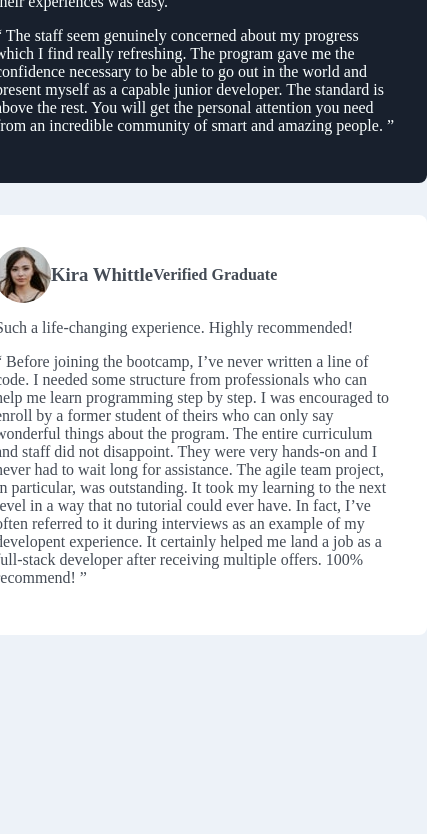
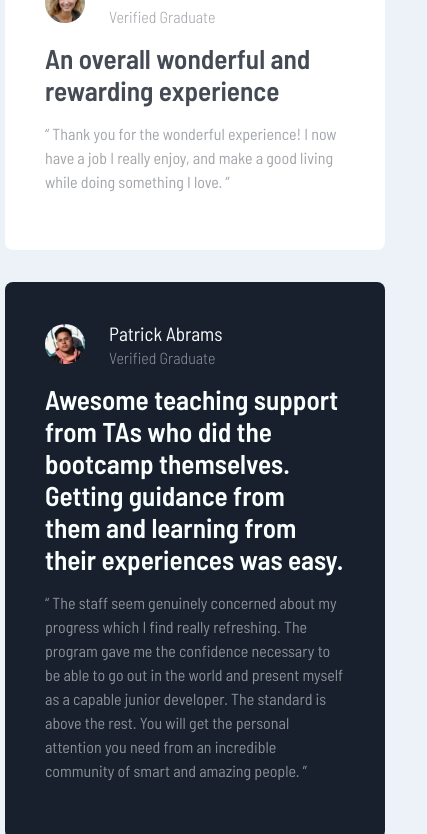
Before and after one commit to jrdotel/vmlyr-challenges, a plain HTML site: page challenge-3/challenge-3.html in a window 390 px wide. Shown: the part 1166-2000 px from the top of the page, 427 px wide, since content can reach past the window. Before the commit the page ends 1873 px from the top, so only its background shows below. Drawn offline with Linux system fonts and the light colour scheme; a web font is replaced by a local one.

Commit message:
mobile styling almost complete

```diff
--- a/challenge-3/challenge-3.html
+++ b/challenge-3/challenge-3.html
@@ -12,8 +12,10 @@
         <div class="card s1">
         <div class="header">
             <img src="../challenge-3/images/image-daniel.jpg" alt="Profile picture of Daniel" class="profile">
-            <h3 class="name">Daniel Clifford</h3>
-            <h4 class="subtitle">Verified Graduate</h4>
+            <dl class="title">
+                <dt class="name">Daniel Clifford</dt>
+                <dd class="status">Verified Graduate</dd>
+            </dl>
         </div>
         <p class="quote-1">
             I received a job offer mid-course, and the subjects I learned were current, if not more so, in the company I joined. I honestly feel I got every penny’s worth.
@@ -25,8 +27,10 @@
         <div class="card s2">
             <div class="header">
                 <img src="../challenge-3/images/image-jonathan.jpg" alt="Profile picture of Jonathan" class="profile">
-                <h3 class="name">Jonathan Walters</h3>
-                <h4 class="ubtitle">Verified Graduate</h4>
+                <dl class="title">
+                    <dt class="name">Jonathan Walters</dt>
+                    <dd class="status">Verified Graduate</dd>
+                </dl>
             </div>
             <p class="quote-1">
                 The team was very supportive and kept me motivated
@@ -38,8 +42,10 @@
         <div class="card s3 dark-text">
             <div class="header">
                 <img src="../challenge-3/images/image-jeanette.jpg" alt="Profile picture of Jeanette" class="profile">
-                <h3 class="name">Jeanette Harmon</h3>
-                <h4 class="subtitle">Verified Graduate</h4>
+                <dl class="title">
+                    <dt class="name">Jeanette Harmon</dt>
+                    <dd class="status">Verified Graduate</dd>
+                </dl>
             </div>
             <p class="quote-1">
                 An overall wonderful and rewarding experience
@@ -51,8 +57,10 @@
         <div class="card s4">
             <div class="header">
                 <img src="../challenge-3/images/image-patrick.jpg" alt="Profile picture of Patrick" class="profile">
-                <h3 class="name">Patrick Abrams</h3>
-                <h4 class="subtitle">Verified Graduate</h4>
+                <dl class="title">
+                    <dt class="name">Patrick Abrams</dt>
+                    <dd class="status">Verified Graduate</dd>
+                </dl>
             </div>
             <p class="quote-1">
                 Awesome teaching support from TAs who did the bootcamp themselves. Getting guidance from them and learning from their experiences was easy.
@@ -64,8 +72,10 @@
         <div class="card s5 dark-text">
             <div class="header">
                 <img src="../challenge-3/images/image-kira.jpg" alt="Profile picture of Kira" class="profile">
-                <h3 class="name">Kira Whittle</h3>
-                <h4 class="subtitle">Verified Graduate</h4>
+                <dl class="title">
+                    <dt class="name">Kira Whittle</dt>
+                    <dd class="status">Verified Graduate</dd>
+                </dl>
             </div>
             <p class="quote-1">
                 Such a life-changing experience. Highly recommended!
--- a/challenge-3/styles/c3-styles.scss
+++ b/challenge-3/styles/c3-styles.scss
@@ -1,29 +1,30 @@
 //Fonts
-@import url('https://fonts.google.com/specimen/Barlow+Semi+Condensed');
+@import url('https://fonts.googleapis.com/css2?family=Barlow+Semi+Condensed:wght@200;300;400;600&display=swap');
 
 
 //Variables
 $accent: #a775f0;
+$dark-text: #444b55;
 $light-text: #faffff;
-$dark-text: #444b55;
 
 
 //Styles
 body {
+    align-content: center;
     background-color: #edf2f8;
-    align-content: center;
     padding: 4rem 1rem;
 }
 
 .container {
+    font-family: 'Barlow Semi Condensed', sans-serif;
     margin: auto;
 }
 
 .card {
     border-radius: .5rem;
+    color: $light-text;
     height: fit-content;
-    padding: 2rem;
-    color: $light-text;
+    padding: 2.5rem;
 }
 
 .dark-text {
@@ -45,43 +46,68 @@ body {
 }
 
 .header {
+    align-items: center;
     display: flex;
-    align-items: center;
-    gap: 0;
+    gap: 1.5rem;
 }
 
 .profile {
+    border-color: hotpink;
     border-radius: 50%;
-    border-width: 2px;
-    border-color: hotpink;
+    border-width: 8px;
+    width: 40px;
 }
 
-.name, .subtitle {
-    flex-direction: column;
+.title {
     margin: 0;
+    text-align: left;
 }
 
+.name {
+    font-size: 1.2rem;
+    font-weight: 400;
+    margin-bottom: .2rem;
+}
+
+.status {
+    font-size: 1rem;
+    font-weight: 300;
+    margin-left: 0;
+    opacity: .5;
+}
+
+.quote-1 {
+    font-size: 1.7rem;
+    font-weight: 600;
+    margin: 1rem 0;
+}
+
+.quote-2 {
+    font-weight: 400;
+    line-height: 1.5rem;
+    opacity: .5;
+}
 
 @media (max-width: 640px) {
     .container {
+        align-items: center;
         display: flex;
         flex-direction: column;
-        align-items: center;
+        gap: 2rem 0;
         max-width: 500px;
-        gap: 2rem 0;
     }
 
     .card {
-        width: 400px;
+        min-width: 300px;
     }
 }
 
 @media (min-width: 640px) {
     .container {
         display: grid;
+        gap: 2rem;
         grid-template-columns: repeat(4, 1fr);
         grid-template-rows: repeat(2, 1fr);
-        gap: 2rem;
 
     }
 
```
Also changed, not shown: challenge-3/styles/c3-styles.css, 1 other file.
